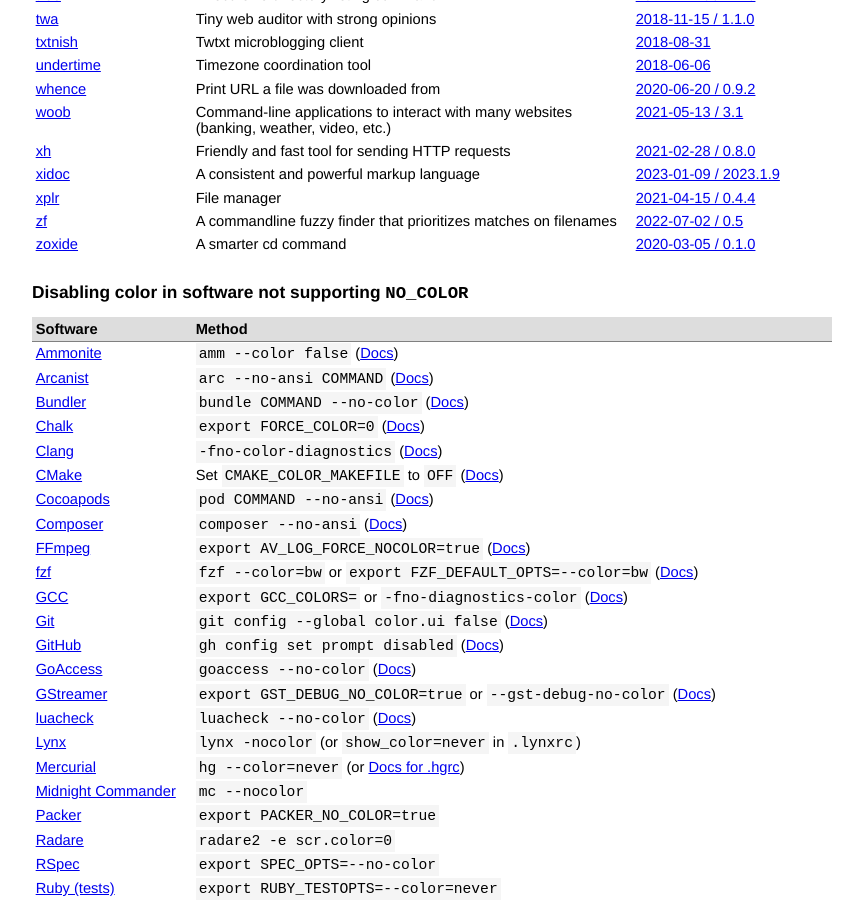
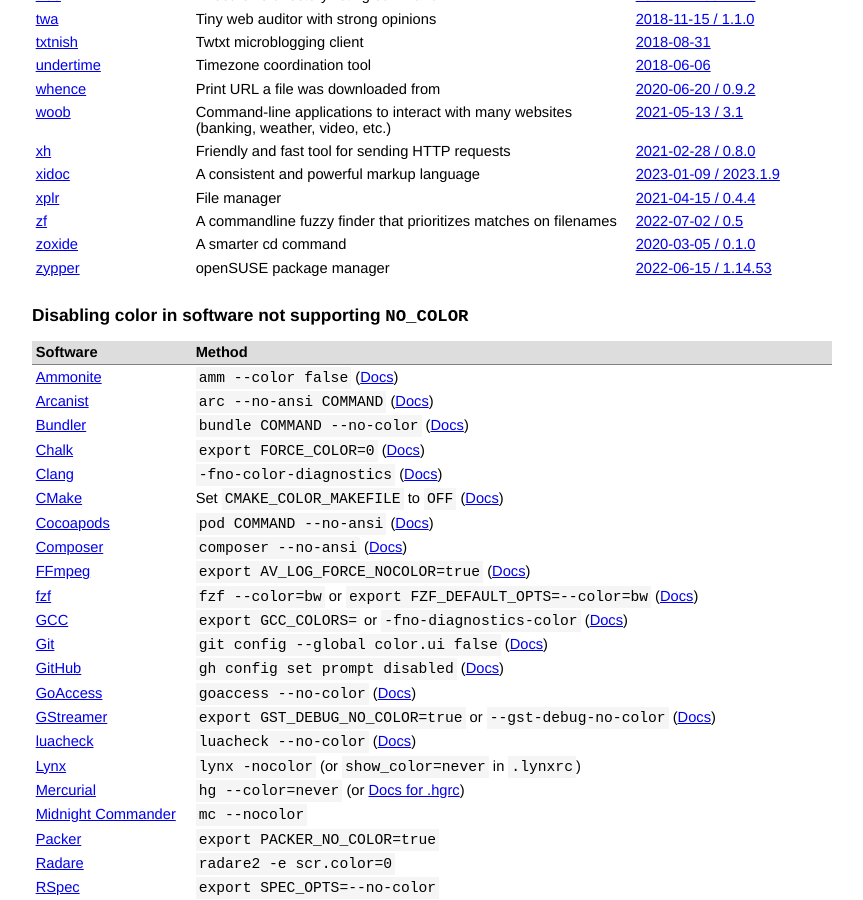
Before and after one commit to jcs/no_color, a Jekyll site: the page built from index.md, in a window 1280 px wide and 900 px high, scrolled down 5127 px. Shown: the whole window, without its empty margins (208-1071 px from the left). Built offline with Jekyll 4.4.1, drawn with Linux system fonts in a browser that asks for light colours; our own code applies the rules of GitHub Pages for plain Markdown files.

Commit message:
added zypper

```diff
--- a/index.md
+++ b/index.md
@@ -261,6 +261,7 @@ color by default via `NO_COLOR`.
 | [xplr](https://github.com/sayanarijit/xplr) | File manager | [2021-04-15 / 0.4.4](https://github.com/sayanarijit/xplr/releases/tag/v0.4.4) |
 | [zf](https://github.com/natecraddock/zf) | A commandline fuzzy finder that prioritizes matches on filenames | [2022-07-02 / 0.5](https://github.com/natecraddock/zf/blob/master/CHANGELOG.md#05) |
 | [zoxide](https://github.com/ajeetdsouza/zoxide) | A smarter cd command | [2020-03-05 / 0.1.0](https://github.com/ajeetdsouza/zoxide/releases/tag/v0.1.0) |
+| [zypper](https://github.com/openSUSE/zypper) | openSUSE package manager | [2022-06-15 / 1.14.53](https://github.com/openSUSE/zypper/commit/7a03e8594bb8dbf2af68decc4427d5244f68f46c) |
 {: rules="groups"}
 
 ## Disabling color in software not supporting `NO_COLOR` <a name="other"></a>
```
